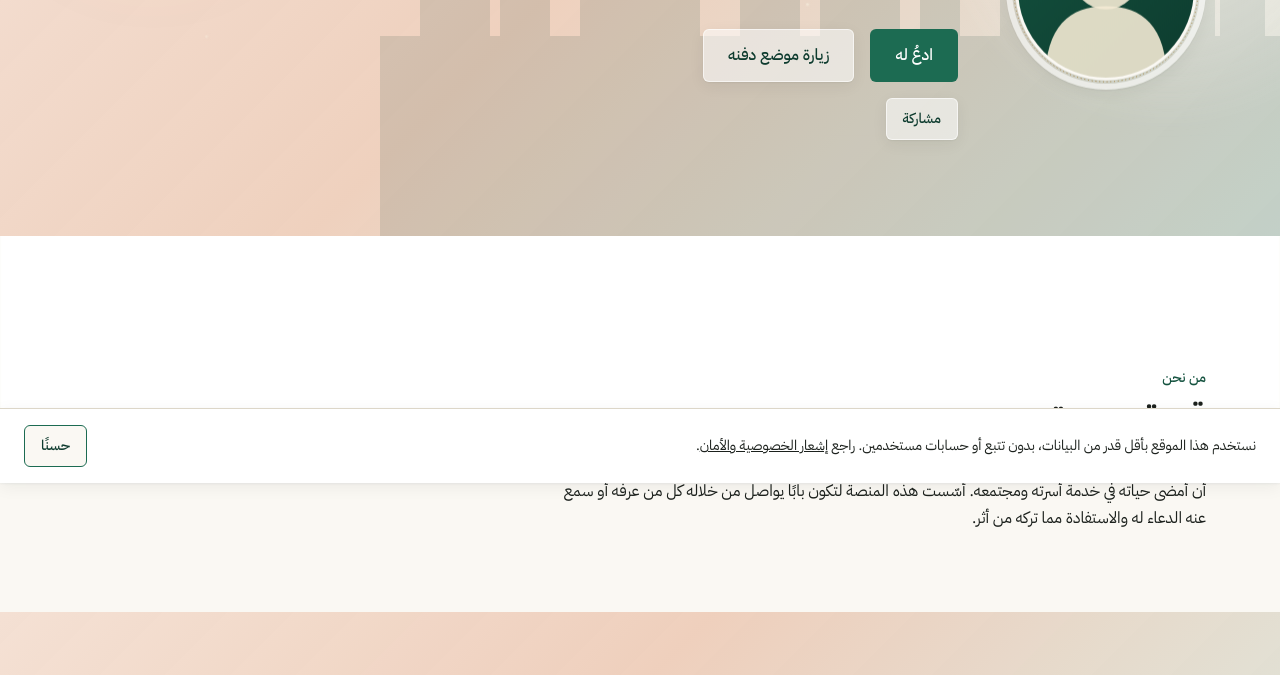
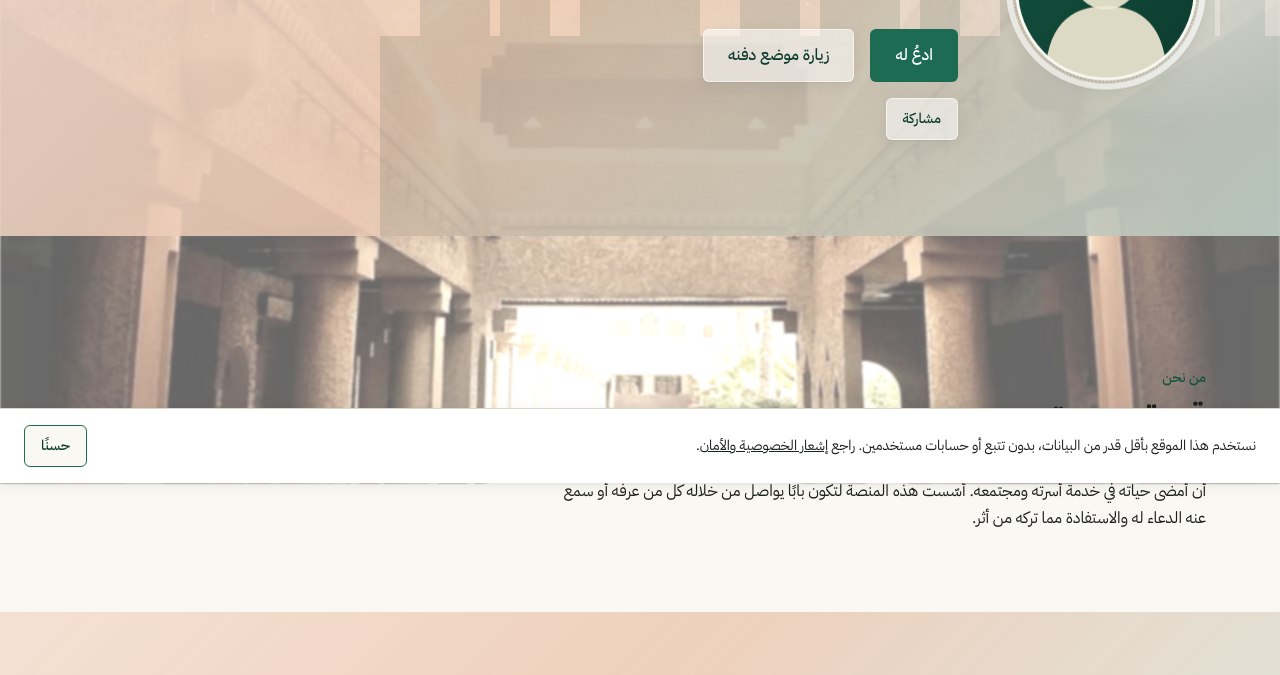
Before and after one commit to sriharsh-2003/Father-Charity-Site, a website: page preview-home.html in a window 1280 px wide. Shown: the part 317-992 px from the top of the page. Drawn offline with Linux system fonts and the light colour scheme.

Commit message:
modified waves

```diff
--- a/assets/css/main.css
+++ b/assets/css/main.css
@@ -92,10 +92,13 @@ html.no-photo-backdrop .page-backdrop { display: none; }
   position: absolute;
   inset: 0;
   background: var(--color-surface);
-  /* Was 0.62 (photo ~38% visible -- reported as "too heavy", "40-60%").
-     Raised so only ~15-30% of the photo shows through, closer to a hint
-     of texture than a picture anyone consciously registers. */
-  opacity: 0.78;
+  /* Restored to match the visibility you pointed at as correct: was 0.78
+     (~20% photo visible) per the previous round's "reduce to 15-30%"
+     request, now 0.3 (~70% photo visible) since that turned out to be too
+     faint to register as an intentional background at all. If this swings
+     too far the other way, it's this one number to move back toward
+     0.5-0.6 for a middle ground. */
+  opacity: 0.3;
 }
 
 /* Respect reduced motion */
--- a/preview-home.html
+++ b/preview-home.html
@@ -144,7 +144,7 @@ body {
   position: absolute;
   inset: 0;
   background: var(--color-surface);
-  opacity: 0.78;
+  opacity: 0.3;
 }
 
 /* Respect reduced motion */
```
